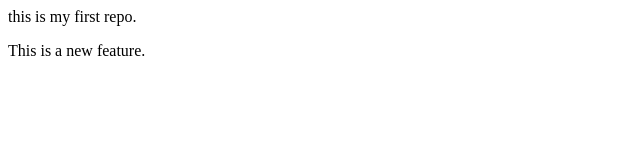
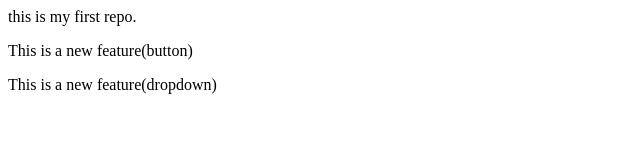
Before and after one commit to dovexmoon/localrepo, a plain HTML site: page LocalRepo/index.html in a window 1280 px wide. Shown: the whole page, without its empty margins (0-640 px from the left). Drawn offline with Linux system fonts and the light colour scheme.

Commit message:
Update index.html

```diff
--- a/LocalRepo/index.html
+++ b/LocalRepo/index.html
@@ -1,2 +1,3 @@
 <p>this is my first repo.</p>
-<p>This is a new feature.</p>
+<p>This is a new feature(button)</p>
+<p>This is a new feature(dropdown)</p>
```
